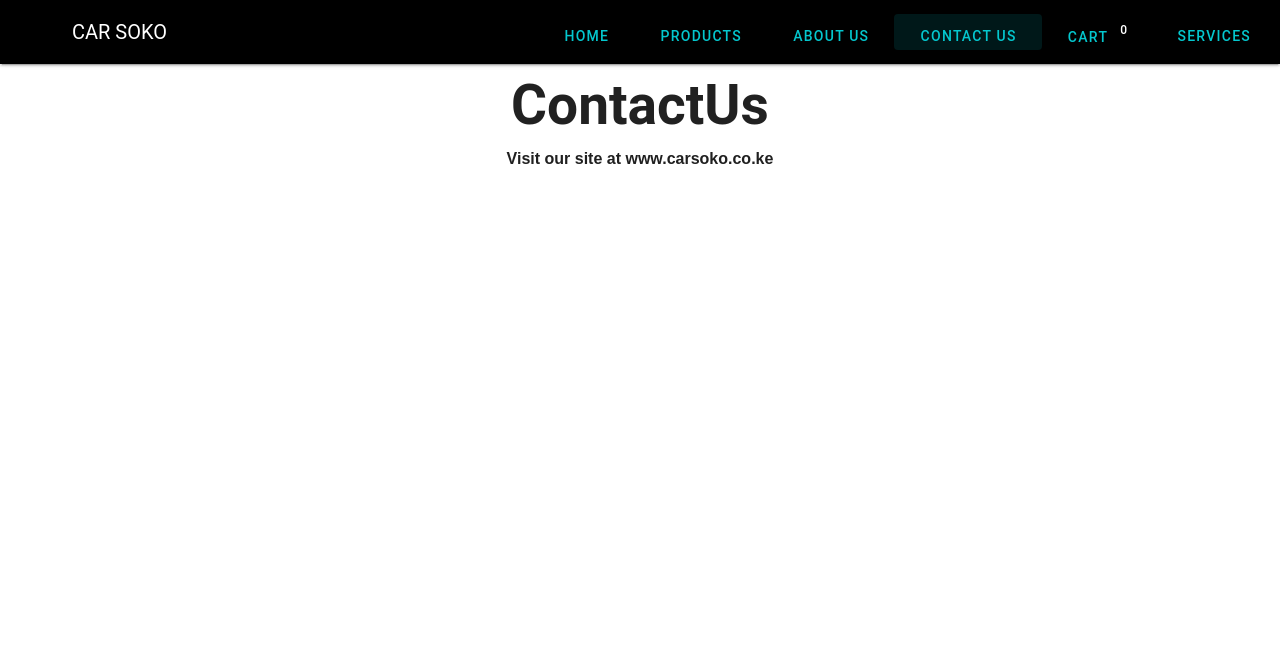
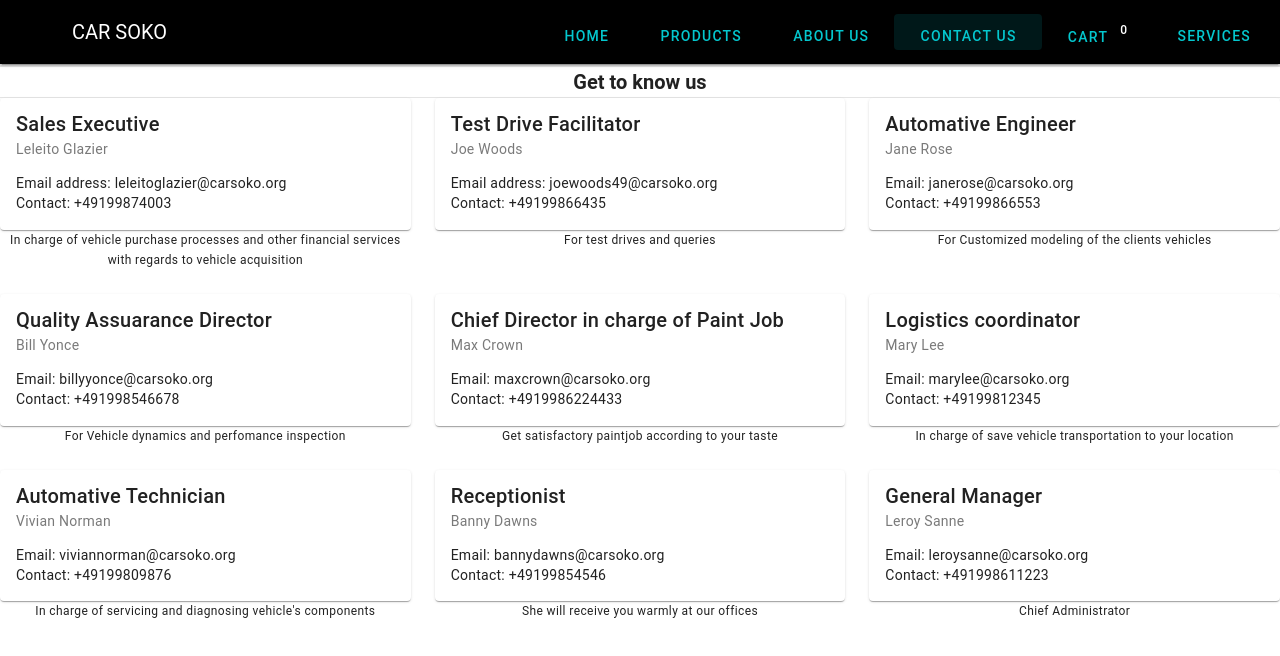
Before and after one commit to Leroy-OP/Project-Submission, a Vue app: page /contactus in a window 1280 px wide. Shown: the top 656 px of the page. Built offline with nearby package versions, Linux system fonts and the light colour scheme.

Commit message:
final commit

```diff
--- a/src/components/ContactUs.vue
+++ b/src/components/ContactUs.vue
@@ -1,8 +1,163 @@
 <template>
-    <h1>ContactUs</h1>
-<p><strong>Visit our site at www.carsoko.co.ke</strong></p>
+ <div id="maincard">
 
-</template>
+      <v-divider></v-divider>
+      <v-divider></v-divider>
+      <v-divider></v-divider>
+      <h3 class="text-center">Get to know us</h3>
+      <v-divider></v-divider>
+      <v-row>
+        <v-col cols="12" md="4">
+      <v-card>
+        <template v-slot:title>
+          Sales Executive
+        </template>
+
+        <template v-slot:subtitle>
+          Leleito Glazier
+        </template>
+
+        <template v-slot:text>
+          Email address: leleitoglazier@carsoko.org<br> Contact: +49199874003
+        </template>
+      </v-card>
+
+      <div class="text-center text-caption">In charge of vehicle purchase processes and other financial services with regards to vehicle acquisition </div>
+    </v-col>
+
+    <v-col cols="12" md="4">
+      <v-card>
+        <template v-slot:title>
+          Test Drive Facilitator
+        </template>
+
+        <template v-slot:subtitle>
+          Joe Woods
+        </template>
+
+        <template v-slot:text>
+          Email address: joewoods49@carsoko.org<br> Contact: +49199866435
+        </template>
+      </v-card>
+
+      <div class="text-center text-caption">For test drives and queries</div>
+    </v-col>
+
+    <v-col cols="12" md="4">
+      <v-card>
+        <v-card-item>
+          <v-card-title>Automative Engineer</v-card-title>
+
+          <v-card-subtitle>Jane Rose</v-card-subtitle>
+        </v-card-item>
+
+        <v-card-text>
+          Email: janerose@carsoko.org<br> Contact: +49199866553
+                </v-card-text>
+      </v-card>
+
+      <div class="text-center text-caption">For Customized modeling of the clients vehicles</div>
+    </v-col>
+
+    <v-col cols="12" md="4">
+      <v-card>
+        <v-card-item>
+          <v-card-title>Quality Assuarance Director</v-card-title>
+
+          <v-card-subtitle>Bill Yonce</v-card-subtitle>
+        </v-card-item>
+
+        <v-card-text>
+          Email: billyyonce@carsoko.org<br> Contact: +491998546678
+                </v-card-text>
+      </v-card>
+
+      <div class="text-center text-caption">For Vehicle dynamics and perfomance inspection</div>
+    </v-col>
+
+    <v-col cols="12" md="4">
+      <v-card>
+        <v-card-item>
+          <v-card-title>Chief Director in charge of Paint Job</v-card-title>
+
+          <v-card-subtitle>Max Crown</v-card-subtitle>
+        </v-card-item>
+
+        <v-card-text>
+          Email: maxcrown@carsoko.org<br> Contact: +4919986224433
+                </v-card-text>
+      </v-card>
+
+      <div class="text-center text-caption">Get satisfactory paintjob according to your taste</div>
+    </v-col>
+
+    <v-col cols="12" md="4">
+      <v-card>
+        <v-card-item>
+          <v-card-title>Logistics coordinator</v-card-title>
+
+          <v-card-subtitle>Mary Lee</v-card-subtitle>
+        </v-card-item>
+
+        <v-card-text>
+          Email: marylee@carsoko.org<br> Contact: +49199812345
+                </v-card-text>
+      </v-card>
+
+      <div class="text-center text-caption">In charge of save vehicle transportation to your location</div>
+    </v-col>
+
+    <v-col cols="12" md="4">
+      <v-card>
+        <v-card-item>
+          <v-card-title>Automative Technician</v-card-title>
+
+          <v-card-subtitle>Vivian Norman</v-card-subtitle>
+        </v-card-item>
+
+        <v-card-text>
+          Email: viviannorman@carsoko.org<br> Contact: +49199809876
+                </v-card-text>
+      </v-card>
+
+      <div class="text-center text-caption">In charge of servicing and diagnosing vehicle's components</div>
+    </v-col>
+
+    <v-col cols="12" md="4">
+      <v-card>
+        <v-card-item>
+          <v-card-title>Receptionist</v-card-title>
+
+          <v-card-subtitle>Banny Dawns</v-card-subtitle>
+        </v-card-item>
+
+        <v-card-text>
+          Email: bannydawns@carsoko.org<br> Contact: +49199854546
+                </v-card-text>
+      </v-card>
+
+      <div class="text-center text-caption">She will receive you warmly at our offices</div>
+    </v-col>
+
+    <v-col cols="12" md="4">
+      <v-card>
+        <v-card-item>
+          <v-card-title>General Manager</v-card-title>
+
+          <v-card-subtitle>Leroy Sanne</v-card-subtitle>
+        </v-card-item>
+
+        <v-card-text>
+          Email: leroysanne@carsoko.org<br> Contact: +491998611223
+                </v-card-text>
+      </v-card>
+
+      <div class="text-center text-caption">Chief Administrator</div>
+    </v-col>
+  </v-row>
+</div>
+    </template>
+
 <script>
 export default {
 
--- a/src/components/HomePage.vue
+++ b/src/components/HomePage.vue
@@ -215,52 +215,52 @@
       <v-divider></v-divider>
       <v-divider></v-divider>
       <v-divider></v-divider>
-      <h3 class="text-center">Reach out to us</h3>
+      <h3 class="text-center">Customer Experiences</h3>
       <v-divider></v-divider>
       <v-row>
     <v-col cols="12" md="4">
       <v-card
-        subtitle="Leleito Glazier"
-        text="Email address: leleitoglazier@carsoko.org"
-        title="Sales Executive"
+        subtitle="Precised vehicle delivery"
+        text="The delivery reaches at the agreed time of delivery which offers customers ample prior planning"
+        title="Marion .B."
 
       ></v-card>
 
-      <div class="text-center text-caption">For queries on vehicle purchases</div>
+      <div class="text-center text-caption"></div>
     </v-col>
 
     <v-col cols="12" md="4">
       <v-card>
         <template v-slot:title>
-          Test Drive Facilitator
+          Nancy .J.
         </template>
 
         <template v-slot:subtitle>
-          Joe Woods
+          Accurate vehicle customization
         </template>
 
         <template v-slot:text>
-          Email address: joewoods49@carsoko.org<br> Contact card: +49199866435
+          The customizations done to the vehicle are done with great amount of accuracy.
         </template>
       </v-card>
 
-      <div class="text-center text-caption">For test drives and queries</div>
+      <div class="text-center text-caption"></div>
     </v-col>
 
     <v-col cols="12" md="4">
       <v-card>
         <v-card-item>
-          <v-card-title>Automative Engineer</v-card-title>
+          <v-card-title>Bella Cheps</v-card-title>
 
-          <v-card-subtitle>Jane Rose</v-card-subtitle>
+          <v-card-subtitle>Attractive after market services</v-card-subtitle>
         </v-card-item>
 
         <v-card-text>
-          Email: janerose@carsoko.org<br> Contact: +49199866553
+          The deliveries comes in with interesting add-ons such as toolkits for the vehicle.
                 </v-card-text>
       </v-card>
 
-      <div class="text-center text-caption">For Custom vehicles</div>
+      <div class="text-center text-caption"></div>
     </v-col>
   </v-row>
 </div>
```
